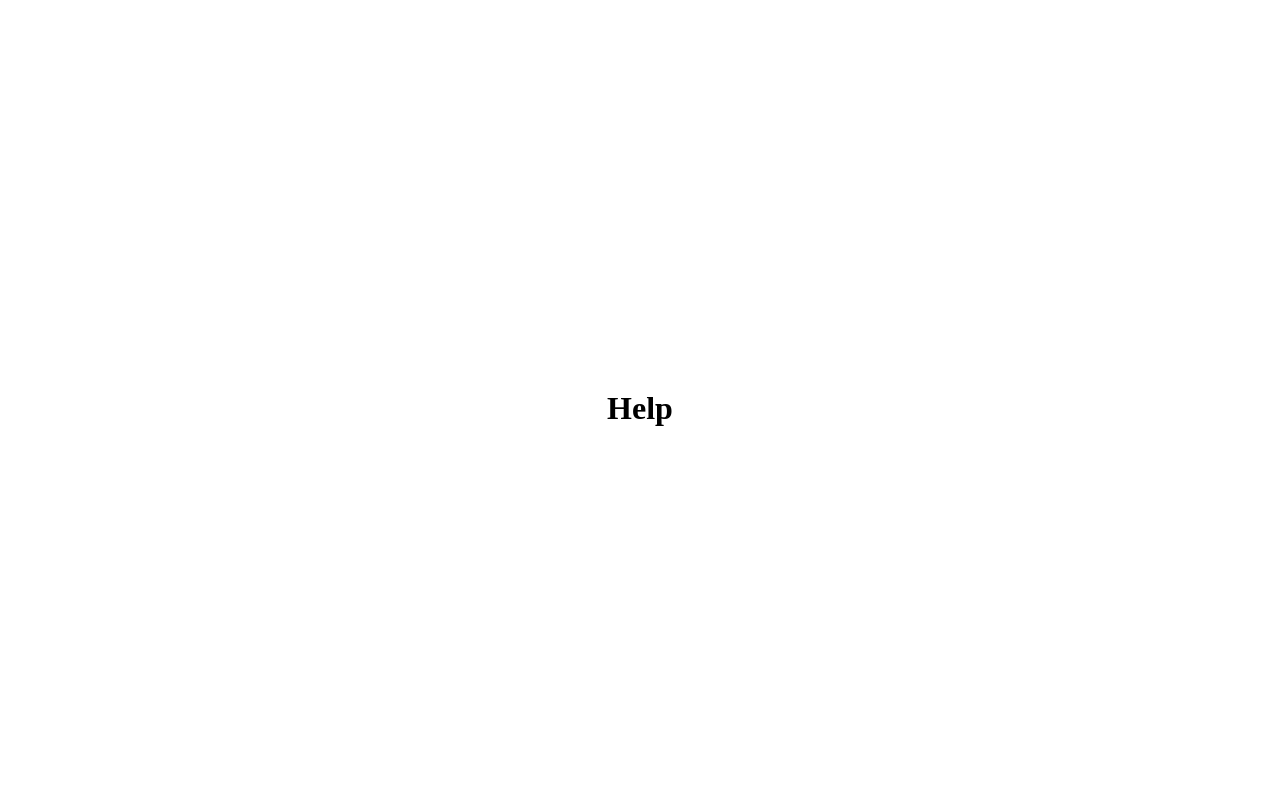
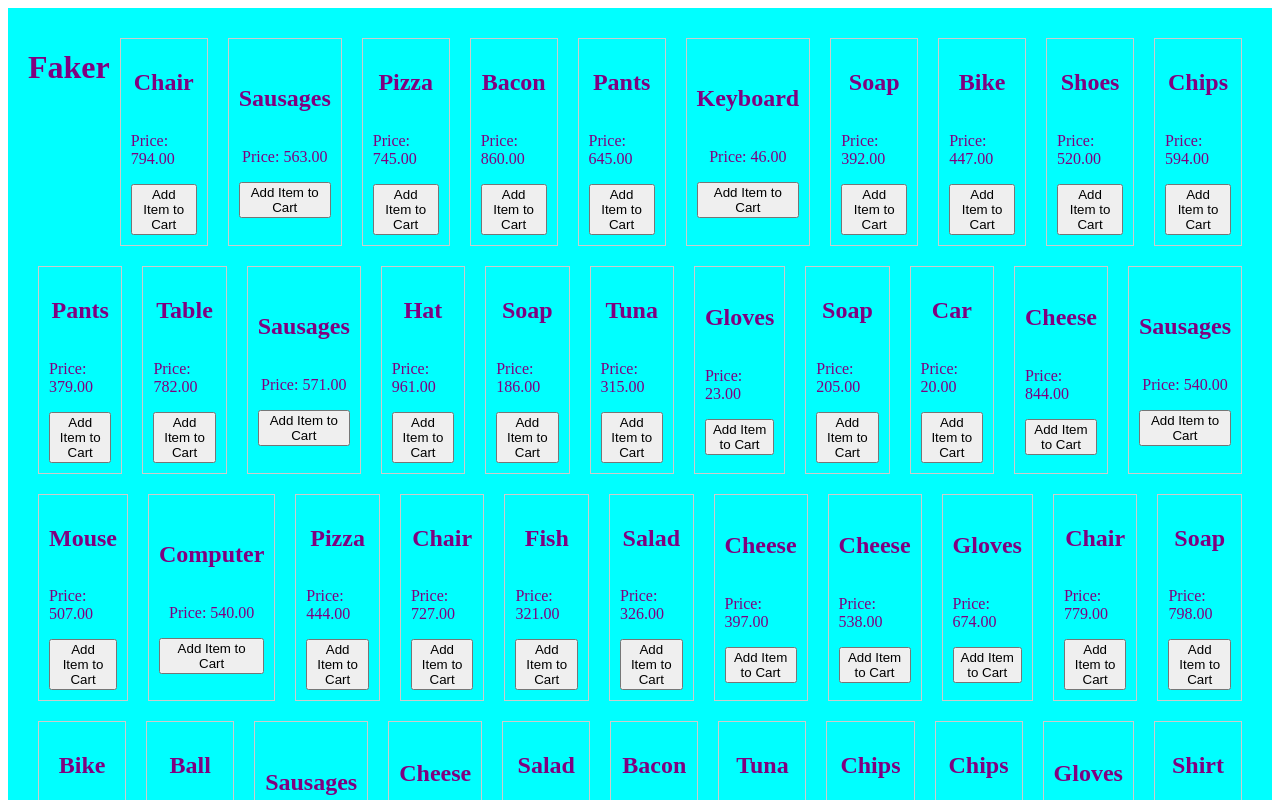
Before and after one commit to mathewlmcdowell/BarelyBuy, a React (Vite) app: page / in a window 1280 px wide. Shown: the top 800 px of the page. Built offline with nearby package versions, Linux system fonts and the light colour scheme.

Commit message:
First commit with faker inventory

```diff
--- a/package.json
+++ b/package.json
@@ -15,12 +15,15 @@
     "express": "^4.18.2",
     "jsonwebtoken": "^9.0.1",
     "pg": "^8.11.2",
+    "prop-types": "^15.8.1",
     "react": "^18.2.0",
     "react-dom": "^18.2.0",
+    "react-router-dom": "^6.16.0",
     "vite-express": "*",
     "volleyball": "^1.5.1"
   },
   "devDependencies": {
+    "@faker-js/faker": "^8.1.0",
     "@types/react": "^18.0.26",
     "@types/react-dom": "^18.0.10",
     "@vitejs/plugin-react": "^3.0.1",
--- a/src/client/App.jsx
+++ b/src/client/App.jsx
@@ -1,15 +1,26 @@
-import { useState } from 'react'
-import { Routes, Route, Link } from 'react-router-dom'
-import Login from './components/Login'
+import React, { useState } from 'react';
+import { Routes, Route, Link } from 'react-router-dom';
+import Card from './components/Card';
+import {faker} from '@faker-js/faker';
 
-function App() {
-  const [count, setCount] = useState(0);
+export default function Faker() {
+  const data = [];
+
+  for(let i = 0; i < 50; i++) {
+    let fakee = {
+      id: i,
+      product_name: faker.commerce.product(),
+      price: faker.commerce.price(),
+    };
+    data.push(fakee);
+  }
 
   return (
-    <div className='App'>
-      <h1>Help</h1>
+    <div className="card-container">
+      <h1>Faker</h1>
+      {data.map((product) => (
+        <Card key={product.id} product={product} />
+      ))}
     </div>
   );
 }
-
-export default App;
--- /dev/null
+++ b/src/client/components/Card.jsx
@@ -0,0 +1,29 @@
+import React from 'react';
+import PropTypes from 'prop-types';
+
+function Card({ product, onAddToCart }) {
+  const handleAddToCart = () => {
+    // You can perform actions here when the button is clicked
+    // For example, you can add the product to the cart
+    onAddToCart(product);
+  };
+
+  return (
+    <div className="card">
+      <h2>{product.product_name}</h2>
+      <p>Price: {product.price}</p>
+      <button onClick={handleAddToCart}>Add Item to Cart</button>
+    </div>
+  );
+}
+
+Card.propTypes = {
+  product: PropTypes.shape({
+    id: PropTypes.number.isRequired,
+    product_name: PropTypes.string.isRequired,
+    price: PropTypes.string.isRequired,
+  }).isRequired,
+  onAddToCart: PropTypes.func.isRequired, // Callback function for adding to cart
+};
+
+export default Card;
--- /dev/null
+++ b/src/client/components/faker.jsx
@@ -0,0 +1,28 @@
+import {faker} from '@faker-js/faker';
+
+export default function Faker() {
+
+    const data = [];
+
+    for(let i = 0; i < 100; i++) {
+        let fakee = {
+            id: i,
+            product_name: faker.commerce.product(),
+            price: faker.commerce.price(),
+        };
+        data.push(fakee);
+    }
+    console.log(data);
+    return(
+        <>
+            <h1>Faker</h1>
+            {data.map((product) => {
+                return(
+                    <p key={product.id}>
+                        Product: {product.product_name}, Price: {product.price}
+                    </p>
+                );
+            })}
+        </>
+    )
+}
--- a/src/client/style.css
+++ b/src/client/style.css
@@ -15,4 +15,24 @@
   width: 250px;
 }
 
-/* Add more styling for other elements if needed */
+.card-container {
+  display: flex;
+  flex-wrap: wrap; /* Allow cards to wrap to the next row */
+  justify-content: center; /* Center align cards horizontally */
+  background-color: aqua; /* Set background color to aqua */
+  color: purple; /* Set font color to purple */
+  padding: 20px; /* Add some padding to the container */
+}
+
+.card {
+  flex: 1; /* Distribute available space evenly among cards */
+  display: flex;
+  flex-direction: column;
+  align-items: center;
+  justify-content: center;
+  border: 1px solid #ccc;
+  padding: 10px;
+  margin: 10px;
+  max-width: calc(20% - 20px); /* Set the maximum width for each card */
+  box-sizing: border-box; /* Ensure padding and border are included in width */
+}
```
